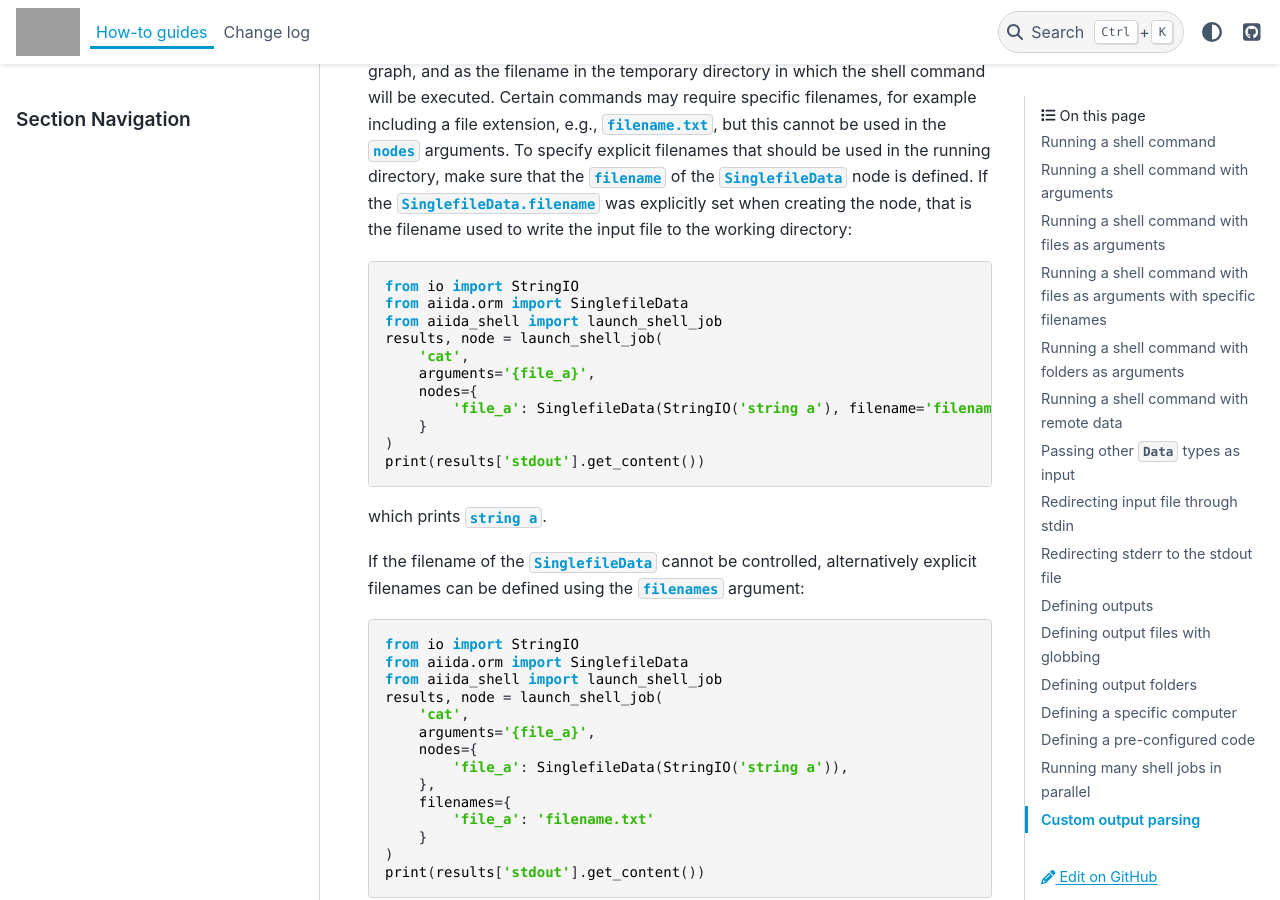
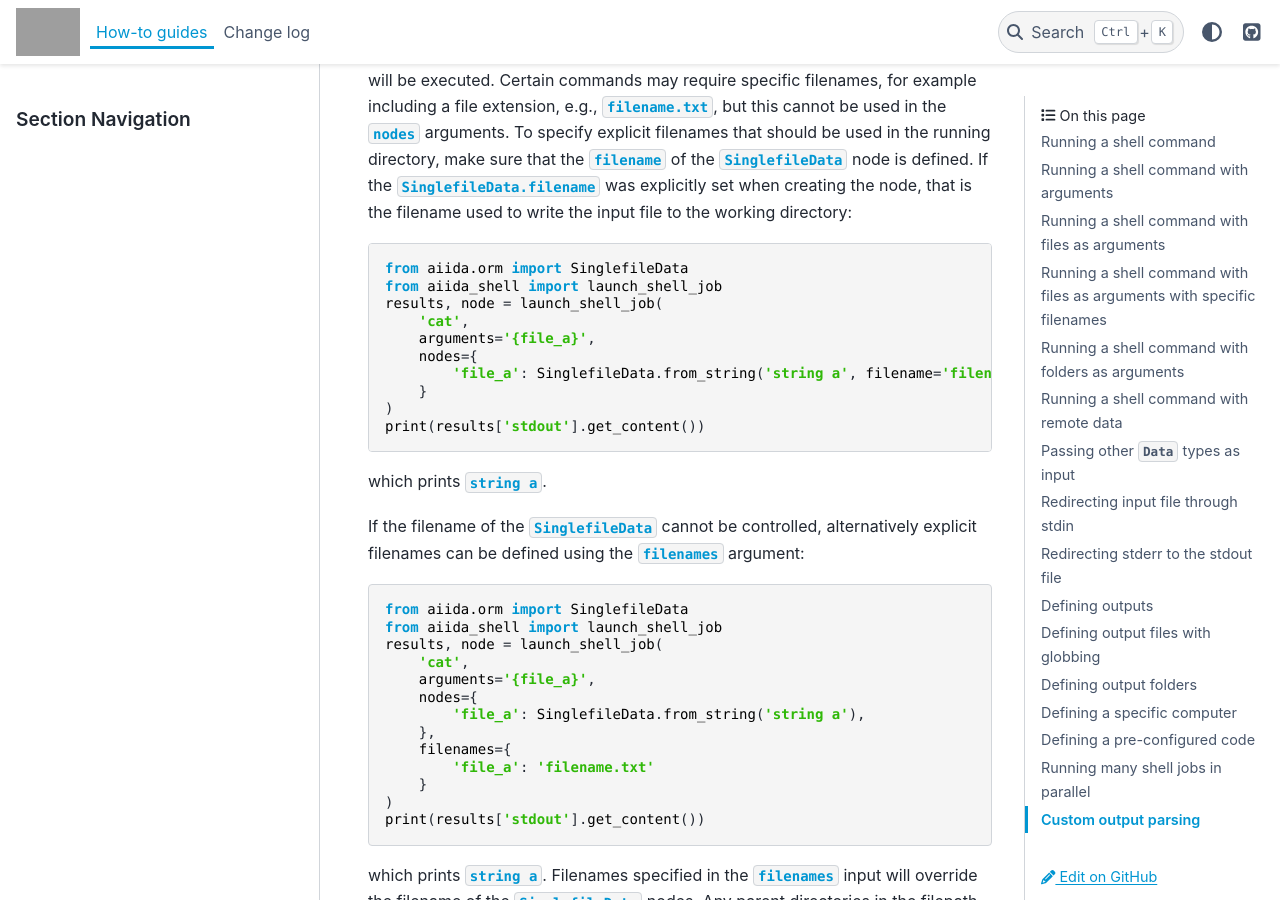
Before and after one commit to sphuber/aiida-shell, a Sphinx documentation site: the page built from docs/source/howto.rst, in a window 1280 px wide and 900 px high, scrolled down 1525 px. Built offline with Sphinx 7.4.7 and the PyData theme 0.15.4, drawn with Linux system fonts in a browser that asks for light colours; pages that are not in the unit, such as notebooks, are missing from menus; some of the changed text lies outside the part shown; grey boxes are pictures that could not be loaded.

Commit message:
Dependencies: Update `aiida-core~=2.4`
This allows to use `SinglefileData.from_string` to simplify constructing
a new node from a string, instead of having to use `io.StringIO`.

```diff
--- a/docs/source/howto.rst
+++ b/docs/source/howto.rst
@@ -47,15 +47,14 @@
 
 .. code-block:: python
 
-    from io import StringIO
     from aiida.orm import SinglefileData
     from aiida_shell import launch_shell_job
     results, node = launch_shell_job(
         'cat',
         arguments='{file_a} {file_b}',
         nodes={
-            'file_a': SinglefileData(StringIO('string a')),
-            'file_b': SinglefileData(StringIO('string b')),
+            'file_a': SinglefileData.from_string('string a'),
+            'file_b': SinglefileData.from_string('string b'),
         }
     )
     print(results['stdout'].get_content())
@@ -74,14 +73,13 @@
 
 .. code-block:: python
 
-    from io import StringIO
     from aiida.orm import SinglefileData
     from aiida_shell import launch_shell_job
     results, node = launch_shell_job(
         'cat',
         arguments='{file_a}',
         nodes={
-            'file_a': SinglefileData(StringIO('string a'), filename='filename.txt'),
+            'file_a': SinglefileData.from_string('string a', filename='filename.txt'),
         }
     )
     print(results['stdout'].get_content())
@@ -92,14 +90,13 @@
 
 .. code-block:: python
 
-    from io import StringIO
     from aiida.orm import SinglefileData
     from aiida_shell import launch_shell_job
     results, node = launch_shell_job(
         'cat',
         arguments='{file_a}',
         nodes={
-            'file_a': SinglefileData(StringIO('string a')),
+            'file_a': SinglefileData.from_string('string a'),
         },
         filenames={
             'file_a': 'filename.txt'
@@ -299,13 +296,12 @@
 
 .. code-block:: python
 
-    from io import StringIO
     from aiida.orm import SinglefileData
     from aiida_shell import launch_shell_job
     results, node = launch_shell_job(
         'cat',
         nodes={
-            'input': SinglefileData(StringIO('string a'))
+            'input': SinglefileData.from_string('string a')
         },
         metadata={'options': {'filename_stdin': 'input'}}
     )
@@ -353,14 +349,13 @@
 
 .. code-block:: python
 
-    from io import StringIO
     from aiida.orm import SinglefileData
     from aiida_shell import launch_shell_job
     results, node = launch_shell_job(
         'sort',
         arguments='{input} --output sorted',
         nodes={
-            'input': SinglefileData(StringIO('2\n5\n3')),
+            'input': SinglefileData.from_string('2\n5\n3'),
         },
         outputs=['sorted']
     )
@@ -379,14 +374,13 @@
 
 .. code-block:: python
 
-    from io import StringIO
     from aiida.orm import SinglefileData
     from aiida_shell import launch_shell_job
     results, node = launch_shell_job(
         'split',
         arguments='-l 1 {single_file}',
         nodes={
-            'single_file': SinglefileData(StringIO('line 0\nline 1\nline 2\n')),
+            'single_file': SinglefileData.from_string('line 0\nline 1\nline 2\n'),
         },
         outputs=['x*']
     )
@@ -405,7 +399,6 @@
 
 .. code-block:: python
 
-    from io import StringIO
     from aiida.orm import SinglefileData
     from aiida_shell import launch_shell_job
     results, node = launch_shell_job(
@@ -555,7 +548,6 @@
 
     .. code-block:: python
 
-        from io import StringIO
         from json import dumps
         from aiida_shell import launch_shell_job
         from aiida.orm import SinglefileData
@@ -569,7 +561,7 @@
         results, node = launch_shell_job(
             'cat',
             arguments='{json}',
-            nodes={'json': SinglefileData(StringIO(dumps({'a': 1})))},
+            nodes={'json': SinglefileData.from_string(dumps({'a': 1}))},
             parser=parser,
             metadata={
                 'options': {
--- a/pyproject.toml
+++ b/pyproject.toml
@@ -26,7 +26,7 @@
 keywords = ['aiida', 'workflows']
 requires-python = '>=3.8'
 dependencies = [
-    'aiida-core~=2.1',
+    'aiida-core~=2.4',
     'dill'
 ]
 
```
Also changed, not shown: CHANGELOG.md (+1 -3 lines), 2 other files.
